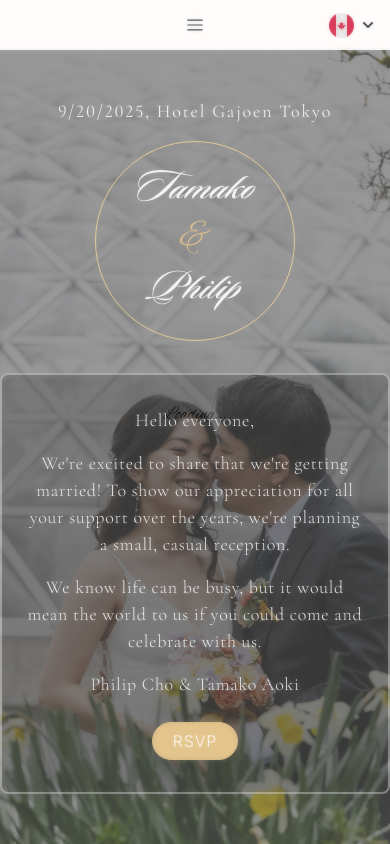
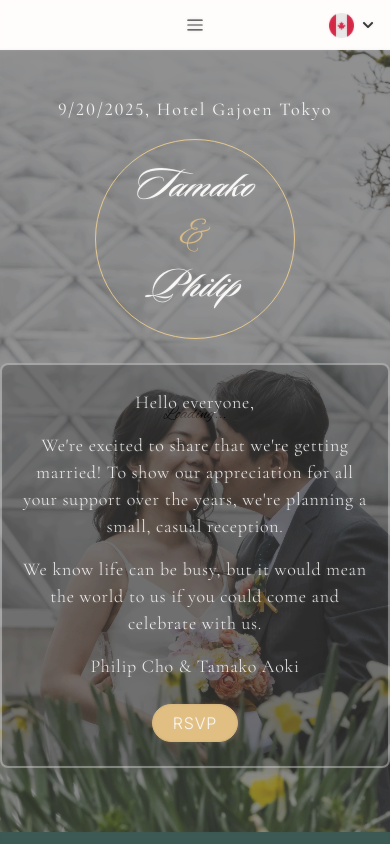
Before and after one commit to chophilip21/wedding_page, a Next.js app: page / in a window 390 px wide. Shown: the top 844 px of the page. Built offline with nearby package versions, Linux system fonts and the light colour scheme.

Commit message:
further fix on mobile

```diff
--- a/src/components/Homepage/WelcomeSection.js
+++ b/src/components/Homepage/WelcomeSection.js
@@ -23,13 +23,13 @@ const WelcomeSection = ({ language }) => {
   return (
     <section
       id="welcome-section"
-      className="min-h-svh w-full relative overflow-hidden"
+      className="w-full relative overflow-x-hidden pb-8 pt-16 md:pt-0 md:min-h-svh"
     >
       {/* Text Section */}
-      <div className="absolute w-full h-full flex flex-col justify-center items-center z-10 gap-0 py-16">
+      <div className="relative w-full flex flex-col justify-center items-center z-10 gap-0 py-4 md:py-16 md:absolute md:h-full">
         <p
           translate="no"
-          className="font-normal text-white tracking-widest mt-20 [font-variant-numeric:lining-nums]"
+          className="font-normal text-white tracking-widest mt-4 md:mt-20 [font-variant-numeric:lining-nums]"
         >
           {small_text}
         </p>
@@ -53,7 +53,7 @@ const WelcomeSection = ({ language }) => {
         </Tilt>
 
         {/* Gratitude Message */}
-        <div className="w-full max-w-md mx-auto mt-8 mb-8 px-6 py-8 bg-black/30 rounded-lg border-2 border-white/40 shadow-lg relative">
+        <div className="w-full max-w-md mx-auto mt-6 mb-4 md:mt-8 md:mb-8 px-4 md:px-6 py-6 md:py-8 bg-black/30 rounded-lg border-2 border-white/40 shadow-lg relative">
           <div className={`text-white text-center font-light tracking-wider mb-6
             ${language === 'ja' ? 'whitespace-pre-wrap text-sm md:text-base leading-relaxed' : ''}
             ${language === 'en' ? 'text-sm md:text-base leading-loose' : ''}
@@ -88,7 +88,7 @@ const WelcomeSection = ({ language }) => {
       </div>
 
       {/* Background */}
-      <div className="absolute h-full w-full flex justify-center items-center z-0">
+      <div className="absolute inset-0 w-full flex justify-center items-center z-0">
         <div className="overlay"></div>
 
         {/* First Image */}
--- a/src/utils/translations.js
+++ b/src/utils/translations.js
@@ -123,18 +123,18 @@ const translations = {
             bold: true,
             text: "Dates: ",
           },
-          "Saturday, 20th of September, 12:00PM",
+          "Saturday, July 26, 2025 & Sunday, July 27, 2025",
         ],
         location: [
           {
             bold: true,
             text: "Location: ",
           },
-          'Hotel Gajoen Tokyo, 1 Chome-8-1 Shimo Meguro, Meguro City, Tokyo 153-0064, Japan',
+          "Hotel Gajoen Tokyo, 1 Chome-8-1 Shimomeguro, Meguro City, Tokyo 153-0064",
         ],
         schedule: [
           { bold: true, text: "Schedule: " },
-          "\n\nFamily Arrival: 13:10\nFriends Arrival: 13:30\nWedding Ceremony: 14:00\nReception: 15:10 - 18:10",
+          "\n\nCeremony: 2:00 PM\nReception: 3:10 PM - 6:10 PM\n\nGuests: 30 minutes before ceremony\nFamily: 50 minutes before ceremony",
         ],
         button_loc:"SEE THE VENUE"
       },
@@ -409,7 +409,7 @@ const translations = {
         ],
         schedule: [
           { bold: true, text: "일정: " },
-          "\n\n가족 도착: 13:10\n친구 도착: 13:30\n결혼식: 14:00\n피로연: 15:10 - 18:10",
+          "\n\n결혼식: 14:00\n피로연: 15:10 - 18:10\n\n내빈: 결혼식 30분 전\n가족: 결혼식 50분 전",
         ],
         button_loc:"장소 보기"
       },
@@ -683,7 +683,7 @@ const translations = {
         ],
         schedule: [
           { bold: true, text: "スケジュール: " },
-          "\n\nご家族到着: 13:10\nご友人到着: 13:30\n挙式: 14:00\n披露宴: 15:10 - 18:10",
+          "\n\n挙式: 14:00\n披露宴: 15:10 - 18:10\n\nご来賓: 挙式時間30分前\nご親族: 挙式時間50分前",
         ],
         button_loc:"会場を見る"
       },
```
